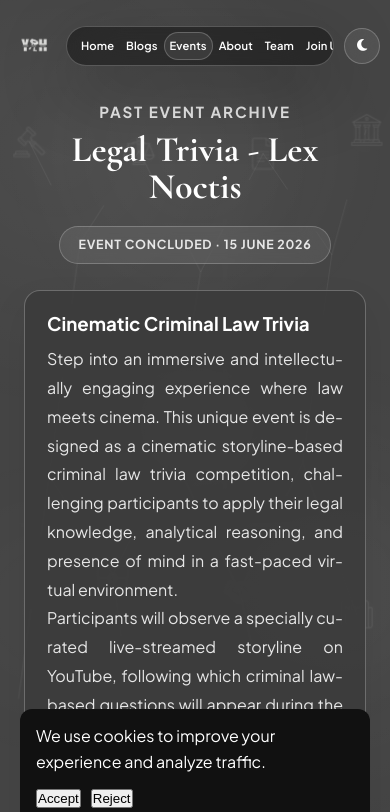
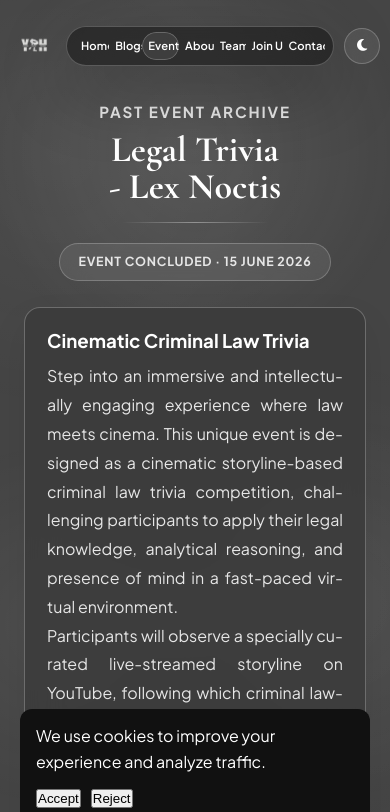
Before and after one commit to TejTalin/young-legal-house, a Next.js app: page /events in a window 390 px wide. Shown: the top 812 px of the page. Built offline with nearby package versions, Linux system fonts and the light colour scheme.

Commit message:
Enhance styles for selection, focus, and animations
Added styles for selection and focus-visible states, improved light and dark mode support for various components, and introduced animations for titles and cards.

```diff
--- a/app/globals.css
+++ b/app/globals.css
@@ -38,6 +38,15 @@ body {
   position: relative;
 }
 
+::selection {
+  background: rgba(255, 255, 255, 0.24);
+  color: var(--text-color);
+}
+
+body.light-mode ::selection {
+  background: rgba(0, 0, 0, 0.16);
+}
+
 body::before {
   content: "";
   position: fixed;
@@ -61,6 +70,21 @@ body.light-mode::before {
 a { color: inherit; }
 img { max-width: 100%; display: block; }
 
+a:focus-visible,
+button:focus-visible,
+input:focus-visible,
+select:focus-visible,
+textarea:focus-visible {
+  outline: 2px solid var(--text-color);
+  outline-offset: 4px;
+}
+
+.ylh-route-shell {
+  position: relative;
+  z-index: 1;
+  min-height: 100vh;
+}
+
 .container {
   width: min(1120px, calc(100% - 40px));
   margin: 0 auto;
@@ -73,6 +97,9 @@ img { max-width: 100%; display: block; }
   font-family: 'Cormorant Garamond', Georgia, serif;
   font-weight: 700;
   letter-spacing: 0;
+  position: relative;
+  animation: ylh-title-reveal 0.95s cubic-bezier(0.22, 1, 0.36, 1) both;
+  text-wrap: balance;
 }
 
 .section-title, .page-title {
@@ -86,6 +113,20 @@ img { max-width: 100%; display: block; }
   margin-bottom: 8px;
   text-align: center;
   font-size: clamp(2rem, 4vw, 3rem);
+}
+
+.section-title::after,
+.page-title::after,
+.form-title::after {
+  content: "";
+  display: block;
+  width: min(156px, 38vw);
+  height: 1px;
+  margin: 16px auto 0;
+  background: linear-gradient(90deg, transparent, currentColor, transparent);
+  opacity: 0.38;
+  transform-origin: center;
+  animation: ylh-title-rule 1s 0.18s cubic-bezier(0.22, 1, 0.36, 1) both;
 }
 
 .form-subtitle, .about-text {
@@ -147,6 +188,16 @@ body.light-mode .footer-logo {
   transition: transform 0.28s ease, box-shadow 0.28s ease, border-color 0.28s ease, background 0.28s ease;
 }
 
+.ylh-header[data-scrolled="true"] .sticky-island {
+  min-height: 44px;
+  border-color: rgba(255, 255, 255, 0.3);
+  background: rgba(0, 0, 0, 0.58);
+}
+
+body.light-mode .ylh-header[data-scrolled="true"] .sticky-island {
+  background: rgba(255, 255, 255, 0.84);
+}
+
 .sticky-island::before {
   content: "";
   position: absolute;
@@ -174,6 +225,7 @@ body.light-mode .sticky-island {
 
 .nav-link {
   pointer-events: auto;
+  position: relative;
   color: var(--text-color);
   text-decoration: none;
   font-size: 0.88rem;
@@ -183,11 +235,31 @@ body.light-mode .sticky-island {
   white-space: nowrap;
   transition: background 0.2s ease, transform 0.2s ease, color 0.2s ease;
   letter-spacing: 0.01em;
+  overflow: hidden;
 }
 
 .nav-link:hover {
   background: var(--glass-bg);
   transform: translateY(-1px);
+}
+
+.nav-link::after {
+  content: "";
+  position: absolute;
+  left: 14px;
+  right: 14px;
+  bottom: 5px;
+  height: 1px;
+  background: currentColor;
+  opacity: 0;
+  transform: scaleX(0);
+  transform-origin: center;
+  transition: opacity 0.22s ease, transform 0.22s ease;
+}
+
+.nav-link:hover::after {
+  opacity: 0.45;
+  transform: scaleX(1);
 }
 
 .sticky-theme-toggle {
@@ -392,11 +464,52 @@ body.light-mode .sticky-island {
 }
 
 .glass-card {
+  position: relative;
   padding: 30px;
   border: 1px solid var(--glass-border);
   border-radius: 16px;
   background: var(--panel-bg);
   box-shadow: 0 16px 36px rgba(0,0,0,0.08);
+  overflow: hidden;
+  isolation: isolate;
+  backdrop-filter: blur(18px);
+  transform: translateZ(0);
+  animation: ylh-card-rise 0.72s cubic-bezier(0.22, 1, 0.36, 1) both;
+  transition:
+    transform 0.34s cubic-bezier(0.22, 1, 0.36, 1),
+    box-shadow 0.34s ease,
+    border-color 0.34s ease,
+    background 0.34s ease;
+}
+
+.glass-card::before {
+  content: "";
+  position: absolute;
+  inset: -1px;
+  pointer-events: none;
+  z-index: 0;
+  background:
+    radial-gradient(circle at 22% 0%, rgba(255,255,255,0.16), transparent 34%),
+    linear-gradient(120deg, transparent 0 36%, rgba(255,255,255,0.09) 50%, transparent 64% 100%);
+  opacity: 0;
+  transform: translateX(-18%);
+  transition: opacity 0.36s ease, transform 0.56s cubic-bezier(0.22, 1, 0.36, 1);
+}
+
+.glass-card:hover {
+  transform: translateY(-5px);
+  border-color: rgba(255,255,255,0.34);
+  box-shadow: 0 26px 58px rgba(0,0,0,0.18);
+}
+
+.glass-card:hover::before {
+  opacity: 1;
+  transform: translateX(0);
+}
+
+.glass-card > * {
+  position: relative;
+  z-index: 1;
 }
 
 body.dark-mode .glass-card {
@@ -405,6 +518,11 @@ body.dark-mode .glass-card {
 }
 
 body.light-mode .glass-card { background: rgba(255,255,255,0.82); }
+
+body.light-mode .glass-card:hover {
+  border-color: rgba(0,0,0,0.28);
+  box-shadow: 0 26px 58px rgba(0,0,0,0.14);
+}
 
 body.light-mode .glass-card h2,
 body.light-mode .glass-card h3 { color: var(--text-color); }
@@ -494,6 +612,8 @@ body.light-mode .glass-card h3 { color: var(--text-color); }
 }
 
 .filter-pill {
+  position: relative;
+  overflow: hidden;
   padding: 10px 16px;
   border: 1px solid var(--glass-border);
   border-radius: 999px;
@@ -501,8 +621,14 @@ body.light-mode .glass-card h3 { color: var(--text-color); }
   color: var(--text-color);
   cursor: pointer;
   font: inherit;
+  transition: transform 0.22s ease, border-color 0.22s ease, background 0.22s ease, color 0.22s ease;
 }
 .filter-pill.active { background: var(--text-color); color: var(--bg-color); }
+
+.filter-pill:hover {
+  transform: translateY(-2px);
+  border-color: currentColor;
+}
 
 .blog-search, .glass-input, .form-input, .form-select, .form-textarea {
   width: 100%;
@@ -512,6 +638,28 @@ body.light-mode .glass-card h3 { color: var(--text-color); }
   background: var(--panel-bg);
   color: var(--text-color);
   font: inherit;
+  outline: none;
+  transition: border-color 0.24s ease, box-shadow 0.24s ease, background 0.24s ease;
+}
+
+.blog-search:focus,
+.glass-input:focus,
+.form-input:focus,
+.form-select:focus,
+.form-textarea:focus {
+  border-color: rgba(255,255,255,0.48);
+  box-shadow: 0 0 0 4px rgba(255,255,255,0.08), 0 16px 34px rgba(0,0,0,0.1);
+  background: rgba(255,255,255,0.13);
+}
+
+body.light-mode .blog-search:focus,
+body.light-mode .glass-input:focus,
+body.light-mode .form-input:focus,
+body.light-mode .form-select:focus,
+body.light-mode .form-textarea:focus {
+  border-color: rgba(0,0,0,0.42);
+  box-shadow: 0 0 0 4px rgba(0,0,0,0.07), 0 16px 34px rgba(0,0,0,0.08);
+  background: rgba(255,255,255,0.94);
 }
 
 .blog-search { max-width: 560px; }
@@ -523,6 +671,8 @@ body.light-mode .glass-card h3 { color: var(--text-color); }
 .word-count-indicator { color: var(--grey-text); font-size: 0.92rem; }
 
 .btn-main, .submit-btn {
+  position: relative;
+  overflow: hidden;
   width: fit-content;
   min-height: 46px;
   padding: 12px 22px;
@@ -534,9 +684,61 @@ body.light-mode .glass-card h3 { color: var(--text-color); }
   font-weight: 800;
   font: inherit;
   font-weight: 800;
+  text-decoration: none;
+  transform: translateZ(0);
+  transition:
+    transform 0.24s cubic-bezier(0.22, 1, 0.36, 1),
+    box-shadow 0.24s ease,
+    border-color 0.24s ease,
+    background 0.24s ease,
+    color 0.24s ease;
+}
+
+.btn-main::after,
+.submit-btn::after,
+.filter-pill::after {
+  content: "";
+  position: absolute;
+  inset: -30% auto -30% -46%;
+  width: 34%;
+  transform: skewX(-18deg);
+  background: linear-gradient(90deg, transparent, rgba(255,255,255,0.42), transparent);
+  opacity: 0;
+  transition: left 0.58s cubic-bezier(0.22, 1, 0.36, 1), opacity 0.24s ease;
+}
+
+.btn-main:hover,
+.submit-btn:hover {
+  transform: translateY(-3px);
+  box-shadow: 0 18px 38px rgba(0,0,0,0.22);
+  border-color: var(--text-color);
+}
+
+.btn-main:hover::after,
+.submit-btn:hover::after,
+.filter-pill:hover::after {
+  left: 112%;
+  opacity: 1;
+}
+
+.btn-main:active,
+.submit-btn:active,
+.filter-pill:active {
+  transform: translateY(0) scale(0.98);
 }
 
 .btn-main:disabled, .submit-btn:disabled { opacity: 0.5; cursor: not-allowed; }
+
+.btn-ghost {
+  background: transparent;
+  color: var(--text-color);
+  border-color: var(--glass-border);
+  backdrop-filter: blur(12px);
+}
+
+.btn-ghost:hover {
+  background: var(--glass-bg);
+}
 
 .join-grid {
   grid-template-columns: minmax(0, 1.15fr) minmax(300px, 0.85fr);
@@ -771,187 +973,109 @@ footer {
 .footer-right { justify-self: end; }
 .footer-socials { justify-content: flex-end; }
 
-/* ── BACKGROUND NETWORK ── */
-/* -- INTERACTIVE LEGAL NETWORK -- */
+/* ── LIVE CANVAS LEGAL FIELD ── */
 .community-bg {
   position: fixed;
   inset: 0;
   pointer-events: none;
   z-index: 0;
   overflow: hidden;
-  color: var(--text-color);
-  opacity: 0.66;
-  --cursor-x: 50%;
-  --cursor-y: 50%;
-  --click-x: 50%;
-  --click-y: 50%;
+  opacity: 1;
 }
 
-.community-bg::before,
-.community-bg::after {
+.community-bg::before {
   content: "";
   position: absolute;
   inset: 0;
-}
-
-.community-bg::before {
   background:
-    radial-gradient(circle at var(--cursor-x) var(--cursor-y), rgba(255,255,255,0.14), transparent 18%),
-    radial-gradient(circle at 50% 18%, rgba(255,255,255,0.075), transparent 28%),
-    radial-gradient(circle at 12% 72%, rgba(255,255,255,0.04), transparent 24%),
-    radial-gradient(circle at 88% 70%, rgba(255,255,255,0.04), transparent 26%);
-  transition: background 0.18s ease-out;
-}
-
-.community-bg::after {
-  opacity: 0.32;
-  mix-blend-mode: screen;
-  background:
-    linear-gradient(90deg, transparent 0 48%, rgba(255,255,255,0.06) 49% 51%, transparent 52% 100%),
-    linear-gradient(0deg, transparent 0 48%, rgba(255,255,255,0.035) 49% 51%, transparent 52% 100%);
-  background-size: 220px 220px;
-  mask-image: radial-gradient(circle at var(--cursor-x) var(--cursor-y), #000 0 21%, transparent 45%);
-  animation: networkFlicker 6.5s steps(2, end) infinite;
-}
-
-body.light-mode .community-bg {
-  opacity: 0.8;
+    radial-gradient(circle at 50% 18%, rgba(255,255,255,0.09), transparent 30%),
+    radial-gradient(circle at 14% 74%, rgba(255,255,255,0.05), transparent 26%),
+    radial-gradient(circle at 88% 72%, rgba(255,255,255,0.045), transparent 28%);
 }
 
 body.light-mode .community-bg::before {
   background:
-    radial-gradient(circle at var(--cursor-x) var(--cursor-y), rgba(0,0,0,0.09), transparent 17%),
-    radial-gradient(circle at 50% 16%, rgba(255,255,255,0.5), transparent 32%),
-    radial-gradient(circle at 14% 74%, rgba(255,255,255,0.22), transparent 26%),
-    radial-gradient(circle at 88% 70%, rgba(255,255,255,0.2), transparent 28%);
+    radial-gradient(circle at 50% 16%, rgba(255,255,255,0.6), transparent 34%),
+    radial-gradient(circle at 14% 74%, rgba(255,255,255,0.28), transparent 28%),
+    radial-gradient(circle at 88% 72%, rgba(255,255,255,0.24), transparent 30%);
 }
 
-body.light-mode .community-bg::after {
-  opacity: 0.24;
-  mix-blend-mode: multiply;
-  background:
-    linear-gradient(90deg, transparent 0 48%, rgba(0,0,0,0.06) 49% 51%, transparent 52% 100%),
-    linear-gradient(0deg, transparent 0 48%, rgba(0,0,0,0.035) 49% 51%, transparent 52% 100%);
+.ylh-live-legal-field {
+  filter: saturate(1.02);
 }
 
-.network-lattice {
+.ylh-legal-canvas {
   position: absolute;
   inset: 0;
   width: 100%;
   height: 100%;
-  z-index: 1;
+  display: block;
+  opacity: 0.94;
 }
 
-.network-lattice line {
-  fill: none;
-  stroke: currentColor;
-  stroke-width: 0.09;
-  opacity: 0.18;
-  stroke-linecap: round;
-  stroke-dasharray: 11 9;
-  filter: drop-shadow(0 0 6px rgba(255,255,255,0.18));
-  transition: opacity 0.18s ease, stroke-width 0.18s ease;
-  animation: networkPulse 17s ease-in-out infinite;
-}
-
-.network-icons {
-  position: absolute;
-  inset: 0;
-  z-index: 2;
-}
-
-.network-icon {
-  position: absolute;
-  display: block;
-  background-position: center;
-  background-repeat: no-repeat;
-  background-size: contain;
-  opacity: 0.24;
-  filter: invert(1) grayscale(1) drop-shadow(0 0 10px rgba(255,255,255,0.16));
-  mix-blend-mode: screen;
-  will-change: transform, opacity;
-  transition: opacity 0.2s ease, filter 0.2s ease;
-}
-
-.network-icon.is-near-cursor {
-  filter: invert(1) grayscale(1) drop-shadow(0 0 16px rgba(255,255,255,0.34));
-}
-
-body.light-mode .network-lattice line {
-  opacity: 0.2;
-  stroke-width: 0.085;
-  filter: drop-shadow(0 0 5px rgba(0,0,0,0.08));
-}
-
-body.light-mode .network-icon {
-  opacity: 0.24;
-  filter: grayscale(1) contrast(1.08) drop-shadow(0 0 9px rgba(0,0,0,0.08));
-  mix-blend-mode: multiply;
-}
-
-body.light-mode .network-icon.is-near-cursor {
-  filter: grayscale(1) contrast(1.18) drop-shadow(0 0 12px rgba(0,0,0,0.18));
-}
-
-.network-click-pulse {
-  position: fixed;
-  width: 18px;
-  height: 18px;
-  border: 1px solid currentColor;
-  border-radius: 50%;
-  transform: translate(-50%, -50%);
-  opacity: 0.6;
-  z-index: 4;
-  animation: networkClickPulse 0.9s ease-out forwards;
-}
-
-.community-bg.network-clicked::before {
-  animation: networkClickFlash 0.55s ease-out;
-}
-
-@keyframes networkPulse {
-  0%, 100% { opacity: 0.13; stroke-dashoffset: 0; }
-  50% { opacity: 0.24; stroke-dashoffset: -18; }
-}
-
-@keyframes networkFlicker {
-  0%, 100% { opacity: 0.18; transform: translate3d(0,0,0); }
-  44% { opacity: 0.32; }
-  45% { opacity: 0.12; transform: translate3d(1px,-1px,0); }
-  46% { opacity: 0.34; transform: translate3d(0,0,0); }
-  72% { opacity: 0.24; }
-}
-
-@keyframes networkClickPulse {
-  from { opacity: 0.62; transform: translate(-50%, -50%) scale(0.35); }
-  to { opacity: 0; transform: translate(-50%, -50%) scale(9); }
-}
-
-@keyframes networkClickFlash {
-  0% { filter: brightness(1); }
-  18% { filter: brightness(1.45); }
-  100% { filter: brightness(1); }
+body.light-mode .ylh-legal-canvas {
+  opacity: 0.9;
 }
 
 @media (max-width: 760px) {
-  .community-bg { opacity: 0.58; }
-  .network-icon { width: 34px !important; height: 34px !important; opacity: 0.16; }
-  .network-icon:nth-child(2n) { display: none; }
-  .network-lattice line { opacity: 0.1; }
-  .community-bg::after { background-size: 150px 150px; }
-}
-
-@media (prefers-reduced-motion: reduce) {
-  .network-lattice line,
-  .community-bg::after,
-  .community-bg.network-clicked::before,
-  .network-click-pulse {
-    animation: none !important;
-  }
+  .ylh-legal-canvas { opacity: 0.72; }
+  body.light-mode .ylh-legal-canvas { opacity: 0.64; }
 }
 
 main, footer { position: relative; z-index: 1; }
 .navbar { z-index: 1000 !important; }
+
+@keyframes ylh-title-reveal {
+  0% {
+    opacity: 0;
+    transform: translateY(26px);
+    filter: blur(10px);
+    letter-spacing: 0.02em;
+  }
+  100% {
+    opacity: 1;
+    transform: translateY(0);
+    filter: blur(0);
+    letter-spacing: 0;
+  }
+}
+
+@keyframes ylh-title-rule {
+  0% {
+    opacity: 0;
+    transform: scaleX(0);
+  }
+  100% {
+    opacity: 0.38;
+    transform: scaleX(1);
+  }
+}
+
+@keyframes ylh-card-rise {
+  0% {
+    opacity: 0;
+    transform: translateY(24px) scale(0.985);
+    filter: blur(8px);
+  }
+  100% {
+    opacity: 1;
+    transform: translateY(0) scale(1);
+    filter: blur(0);
+  }
+}
+
+@media (prefers-reduced-motion: reduce) {
+  html { scroll-behavior: auto; }
+
+  *,
+  *::before,
+  *::after {
+    animation-duration: 0.001ms !important;
+    animation-iteration-count: 1 !important;
+    scroll-behavior: auto !important;
+    transition-duration: 0.001ms !important;
+  }
+}
 
 /* ── ABOUT PAGE ── */
 .message-card { }
```
